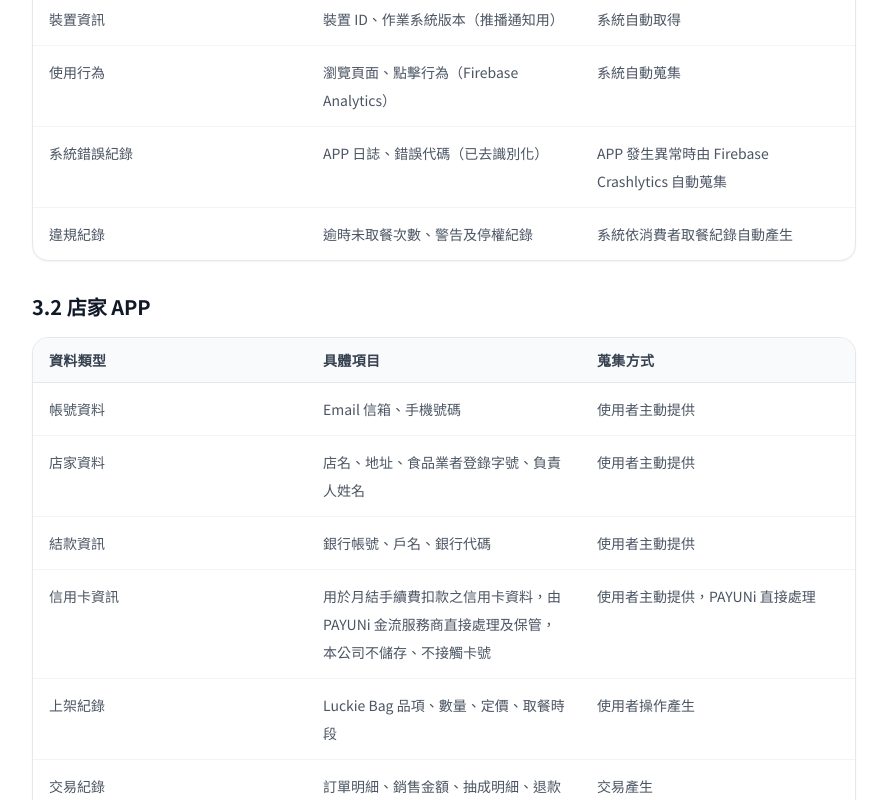
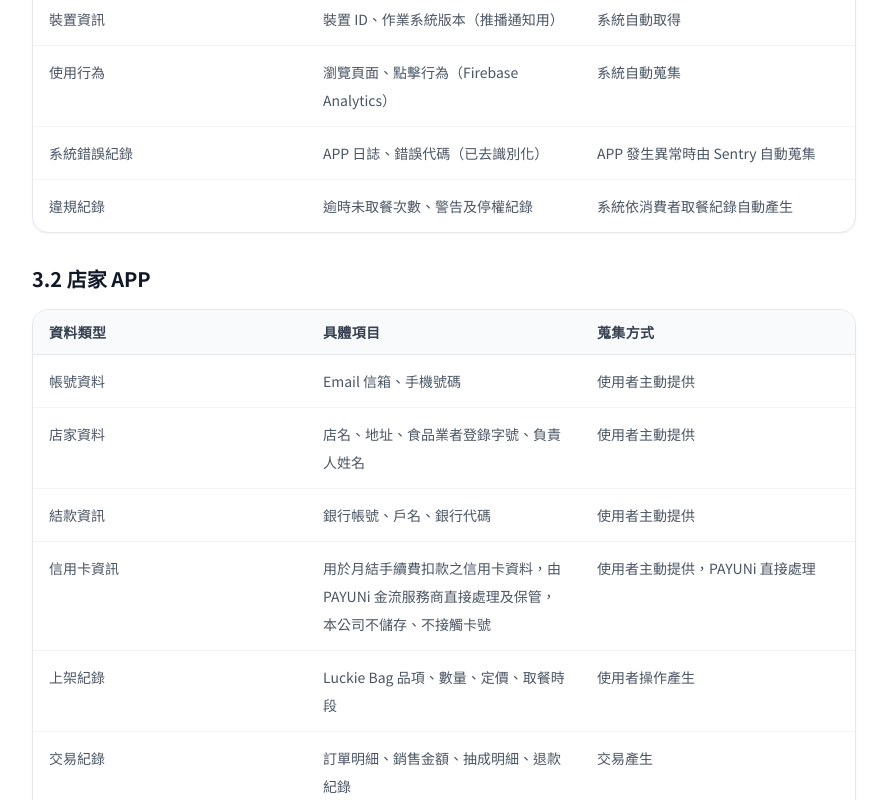
Before and after one commit to foodluckTW2026/foodluck-website, a Next.js app: page /privacy in a window 1280 px wide. Shown: the part 2060-2860 px from the top of the page, without its empty margins (336-1223 px from the left). Built offline with nearby package versions, Linux system fonts and the light colour scheme.

Commit message:
fix: 將錯誤紀錄收集工具從 Firebase Crashlytics 更新為 Sentry

```diff
--- a/src/app/privacy/page.tsx
+++ b/src/app/privacy/page.tsx
@@ -30,7 +30,7 @@ const consumerAppRows = [
     [
         "系統錯誤紀錄",
         "APP 日誌、錯誤代碼（已去識別化）",
-        "APP 發生異常時由 Firebase Crashlytics 自動蒐集",
+        "APP 發生異常時由 Sentry 自動蒐集",
     ],
     [
         "違規紀錄",
@@ -65,7 +65,7 @@ const merchantAppRows = [
     [
         "系統錯誤紀錄",
         "APP 日誌、錯誤代碼（已去識別化）",
-        "APP 發生異常時由 Firebase Crashlytics 自動蒐集",
+        "APP 發生異常時由 Sentry 自動蒐集",
     ],
 ];
 
```
